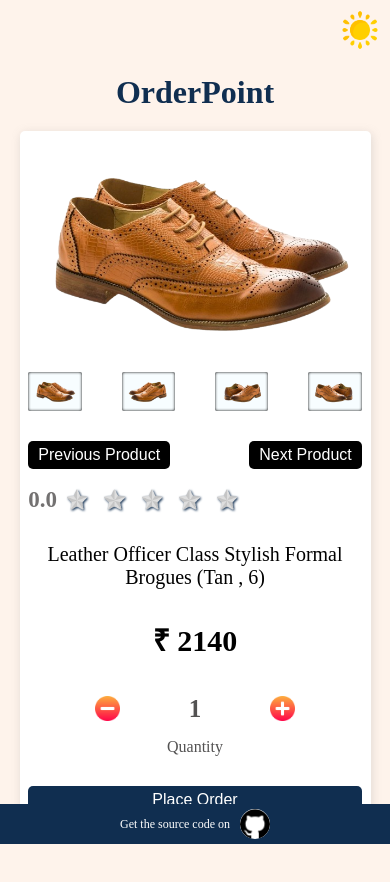
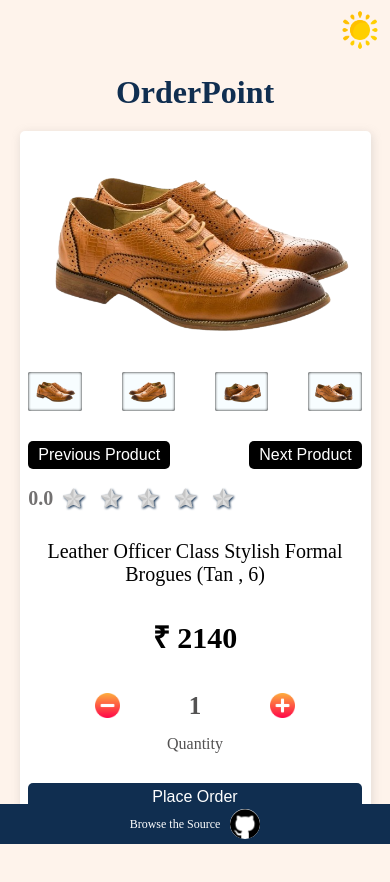
Before and after one commit to ravikanttarare95/place-order, a plain HTML site: page index.html in a window 390 px wide. Drawn offline with Linux system fonts and the light colour scheme; a web font is replaced by a local one.

Commit message:
Changed Footer content

```diff
--- a/css/style.css
+++ b/css/style.css
@@ -262,6 +262,7 @@ body {
 
   #rating-number {
     margin-right: 10px;
+    font-size: 20px;
   }
 
   .stars-img {
--- a/index.html
+++ b/index.html
@@ -76,7 +76,8 @@
         </div>
     </div>
     <div class="footer-container">
-        Get the source code on <a href="https://github.com/ravikanttarare95/place-order" target="_blank"><img class="github-icon" src="./image/github.png" alt="GitHub Icon"></a>
+        Browse the Source <a href="https://github.com/ravikanttarare95/place-order" target="_blank"><img
+                class="github-icon" src="./image/github.png" alt="GitHub Icon"></a>
     </div>
     <script src="script.js"> </script>
 </body>
--- a/script.js
+++ b/script.js
@@ -6,6 +6,7 @@ const priceContainer = document.getElementById("price-container");
 const quantityNumber = document.getElementById("quantity-number");
 const quantityText = document.getElementById("quantity-text");
 const productPrice = document.getElementById("price");
+const ratingNumber = document.getElementById("rating-number");
 
 function darkMode() {
   body.classList.add("body-dark");
@@ -166,8 +167,6 @@ const starImages2 = document.getElementById("star-2-img");
 const starImages3 = document.getElementById("star-3-img");
 const starImages4 = document.getElementById("star-4-img");
 const starImages5 = document.getElementById("star-5-img");
-const ratingNumber = document.getElementById("rating-number");
-// const ratingValue = ratingNumber.innerText;
 
 function glowstar1() {
   starImages1.src = "./image/star(5).png";
```
